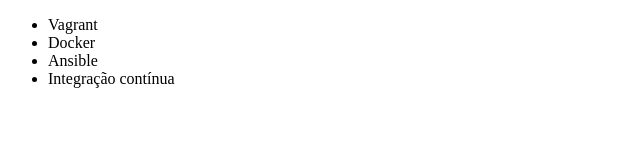
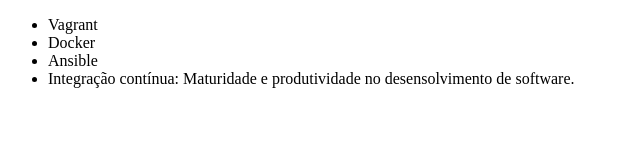
Before and after one commit to AllanR1991/alura-git, a plain HTML site: page index.html in a window 1280 px wide. Shown: the whole page, without its empty margins (0-640 px from the left). Drawn offline with Linux system fonts and the light colour scheme.

Commit message:
Renomeando curso de integração continua

```diff
--- a/index.html
+++ b/index.html
@@ -11,7 +11,7 @@
         <li>Vagrant</li>
         <li>Docker</li>
         <li>Ansible</li>
-        <li>Integração contínua</li>
+        <li>Integração contínua: Maturidade e produtividade no desensolvimento de software.</li>
     </ul>
 </body>
 </html>
```
